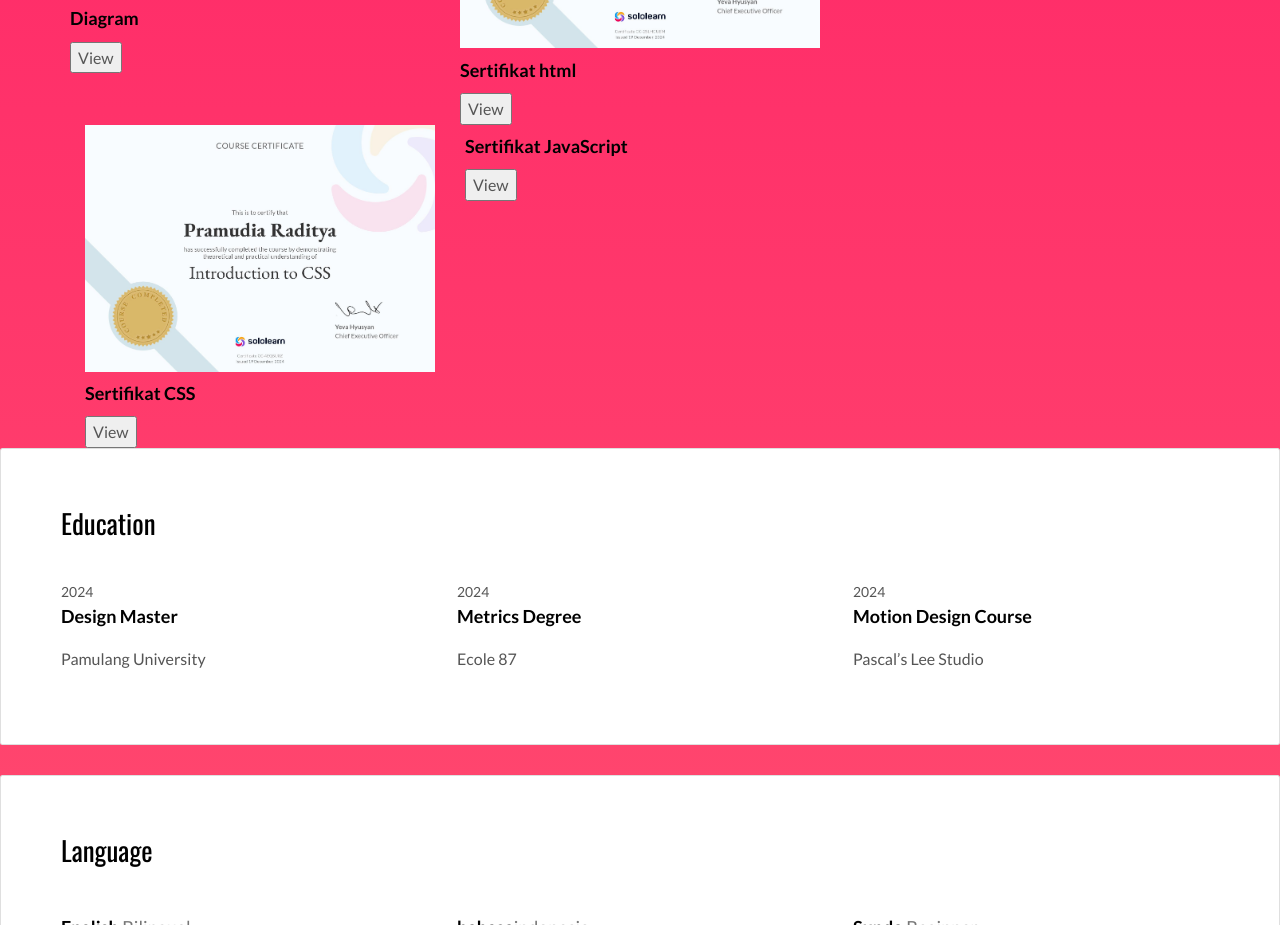
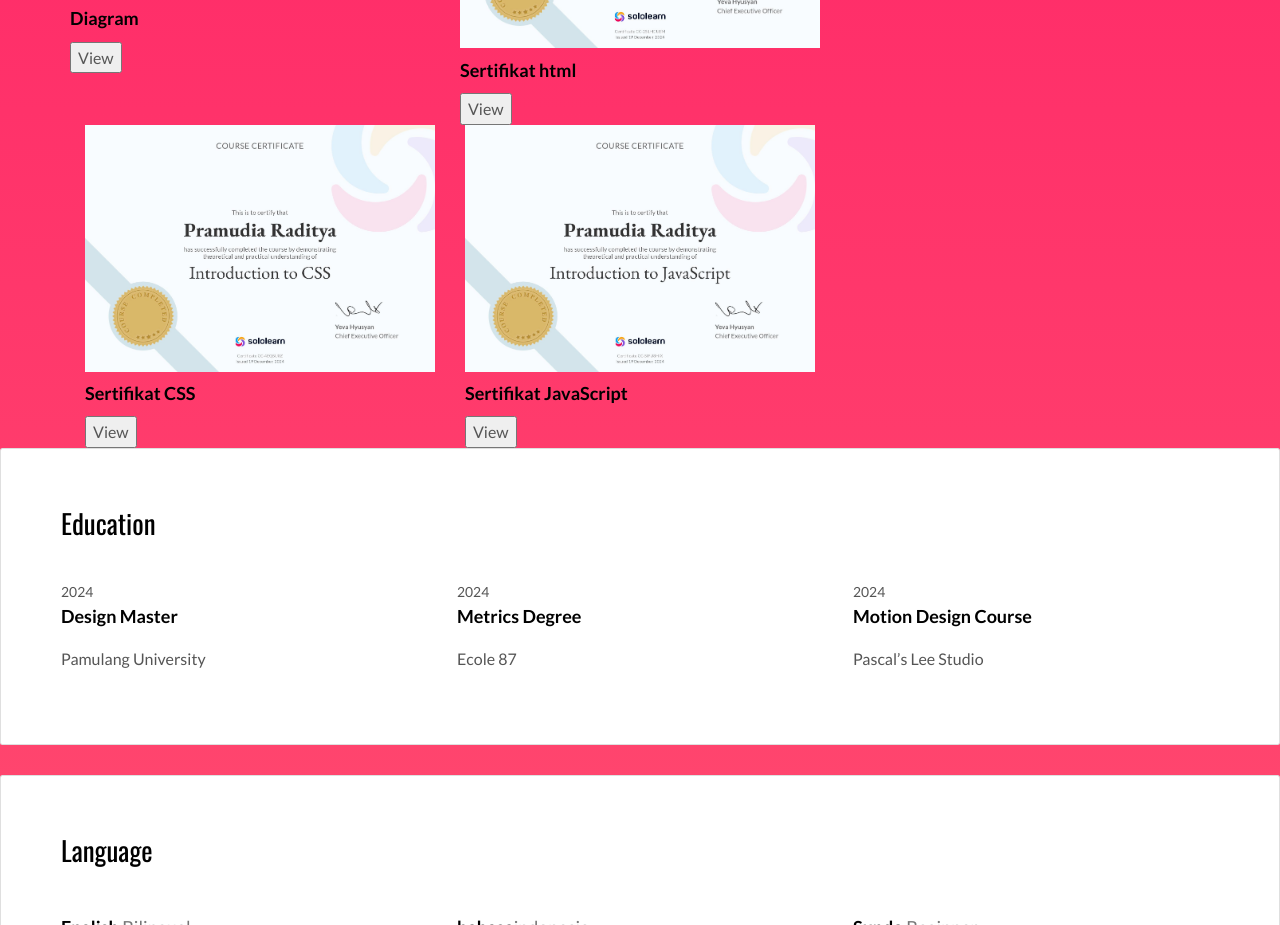
Before and after one commit to premesiiu/pramportofo, a plain HTML site: page index.html in a window 1280 px wide. Shown: the part 1650-2575 px from the top of the page. Drawn offline with nearby package versions, Linux system fonts and the light colour scheme.

Commit message:
Update index.html

```diff
--- a/index.html
+++ b/index.html
@@ -118,7 +118,7 @@
       <button onclick="window.location.href='https://www.sololearn.com/certificates/CC-4EQSIJ0Z';">View</button>
     </div>
     <div class="col-md-4">
-      <img src="sertifikatjv.jpg" class="img-responsive" alt="">
+      <img src="sertifikiatjvascript.jpg" class="img-responsive" alt="">
       <h3 class="h5">Sertifikat JavaScript</h3> <a href=""></a>
       <button onclick="window.location.href='https://www.sololearn.com/certificates/CC-SIFU8HIX';">View</button>
     </div>
```
